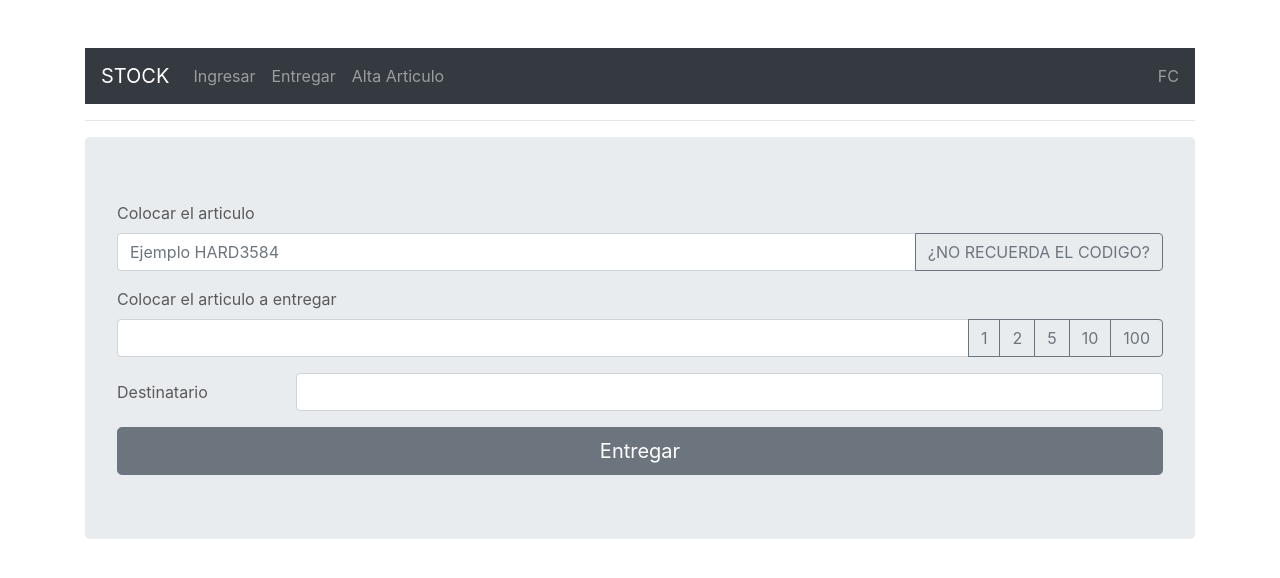
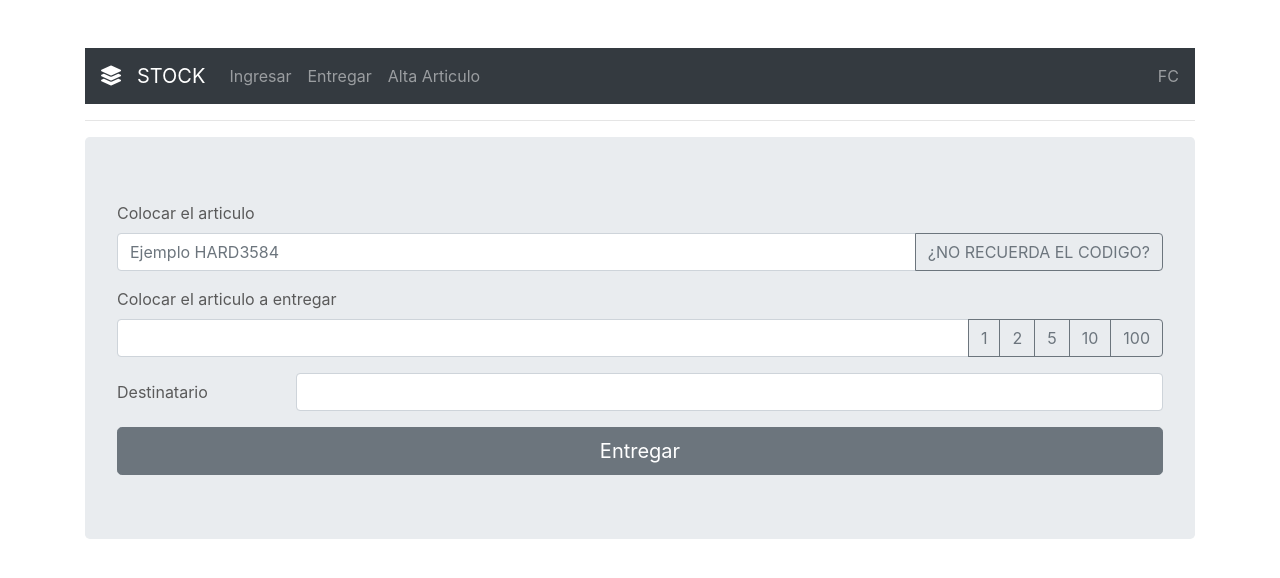
Before and after one commit to cersosimof/stock_react, a React (Create React App) app: page /entregar in a window 1280 px wide. Shown: the top 578 px of the page. Built offline with nearby package versions, Linux system fonts and the light colour scheme.

Commit message:
pequenos cambios

```diff
--- a/package.json
+++ b/package.json
@@ -3,6 +3,7 @@
   "version": "0.1.0",
   "private": true,
   "dependencies": {
+    "@fortawesome/fontawesome-free": "^5.12.0",
     "react": "^16.9.0",
     "react-dom": "^16.9.0",
     "react-router-dom": "^5.1.2",
--- a/src/componentes/Selector.js
+++ b/src/componentes/Selector.js
@@ -9,10 +9,9 @@ import {
     BrowserRouter as Router,
     Switch,
     Route,
-    Link,
-    useParams
+    Link
   } from "react-router-dom";
-  import Formulario_alta from './Formulario_alta';
+  import FormularioAlta from './Formulario_alta';
   import Ingresar from './Ingresar'
   import Entregar from './Entregar'
 
@@ -23,6 +22,9 @@ class Selector extends React.Component {
             <Router>
             <div>
                 <nav className="navbar navbar-expand-lg navbar-dark bg-dark">
+                    <a class="navbar-brand" href="/">
+                        <i class="fas fa-layer-group"></i>
+                    </a>
                     <Link className="navbar-brand" href="/">STOCK</Link>
                     <div className="collapse navbar-collapse" id="navbarText">
                         <ul className="navbar-nav mr-auto">
@@ -45,7 +47,7 @@ class Selector extends React.Component {
 
                 <Switch>
                     <Route exact path="/alta">
-                        <Formulario_alta />
+                        <FormularioAlta />
                     </Route>
                     <Route exact path="/ingresar">
                         <Ingresar />
```
Also changed, not shown: 1 other file (tests, documents, lock files or other folders).
